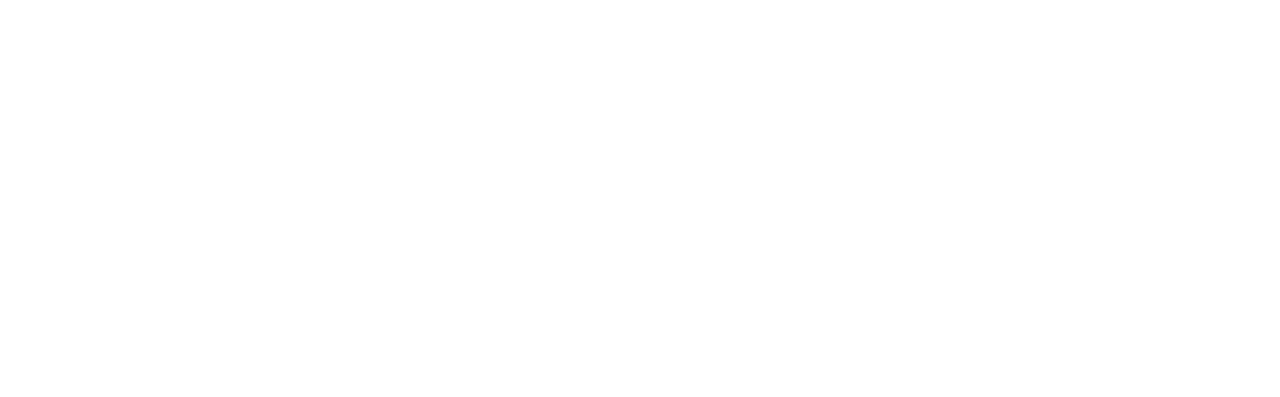
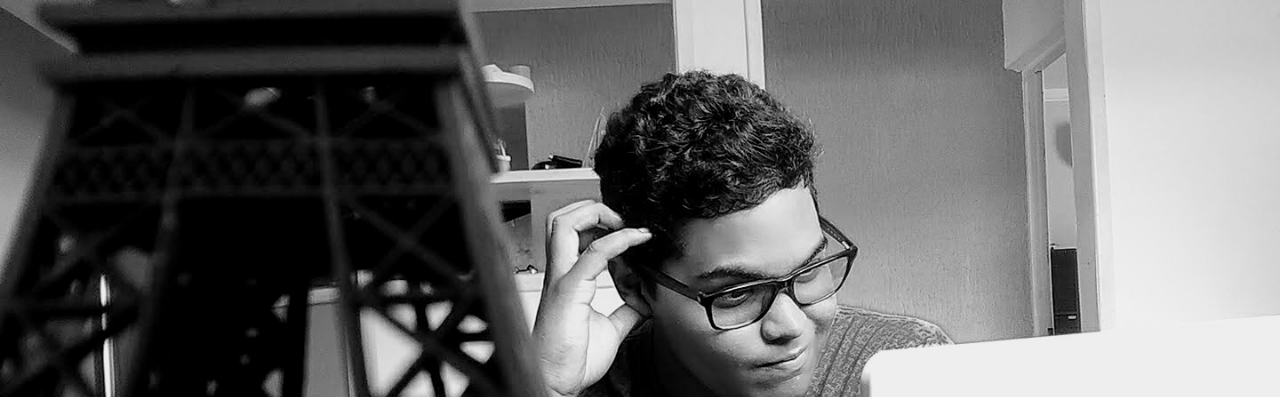
Before and after one commit to hericlesme/Portfolio, a website: page index.html in a window 1280 px wide. Shown: the top 397 px of the page. Drawn offline with nearby package versions, Linux system fonts and the light colour scheme; the site is published under a folder, as on GitHub Pages, so addresses that start at the root find nothing.

Commit message:
fix wallpaper

```diff
--- a/assets/style/style.css
+++ b/assets/style/style.css
@@ -3,7 +3,7 @@
   }
 
   body {
-    background: url("/assets/img/me.jpg");
+    background: url("../img/me.jpg");
     background-position: center;
     background-repeat: no-repeat;
     background-size: cover;
```
